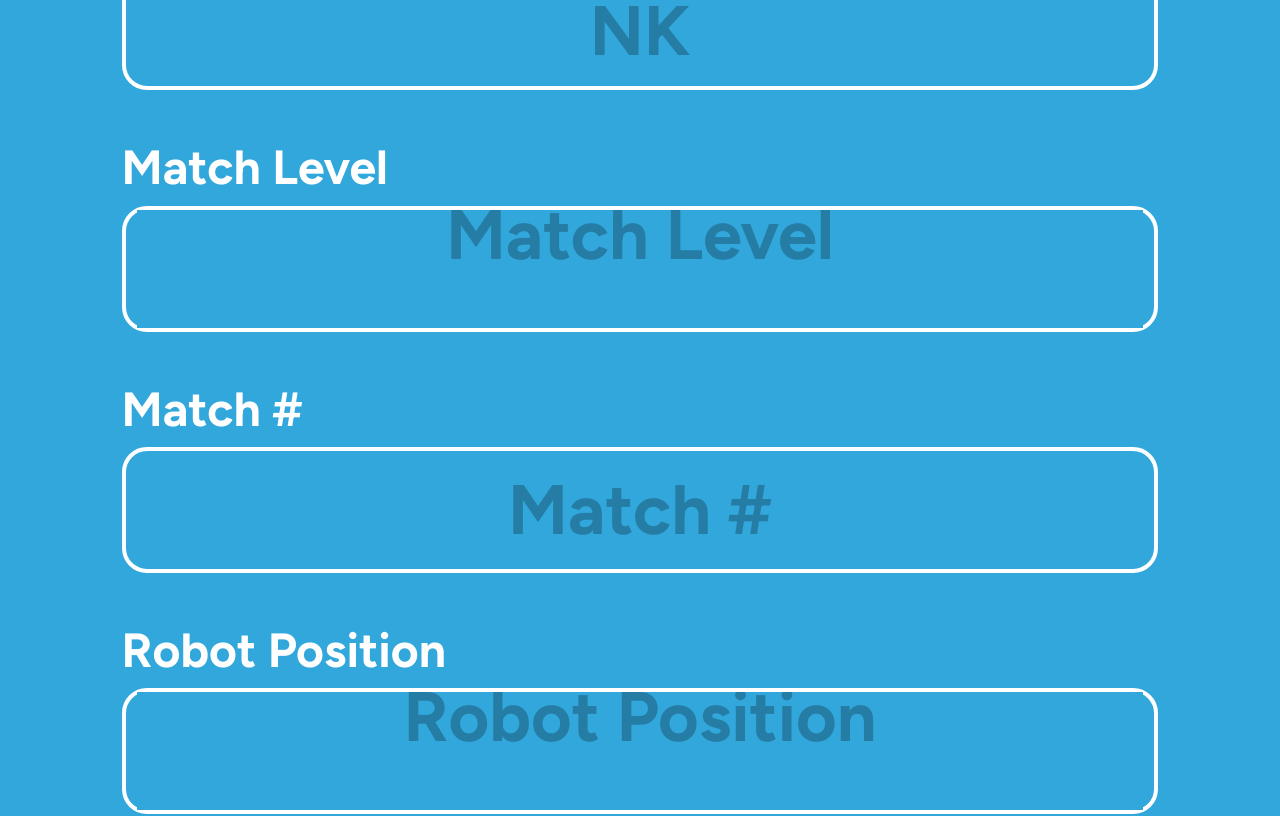
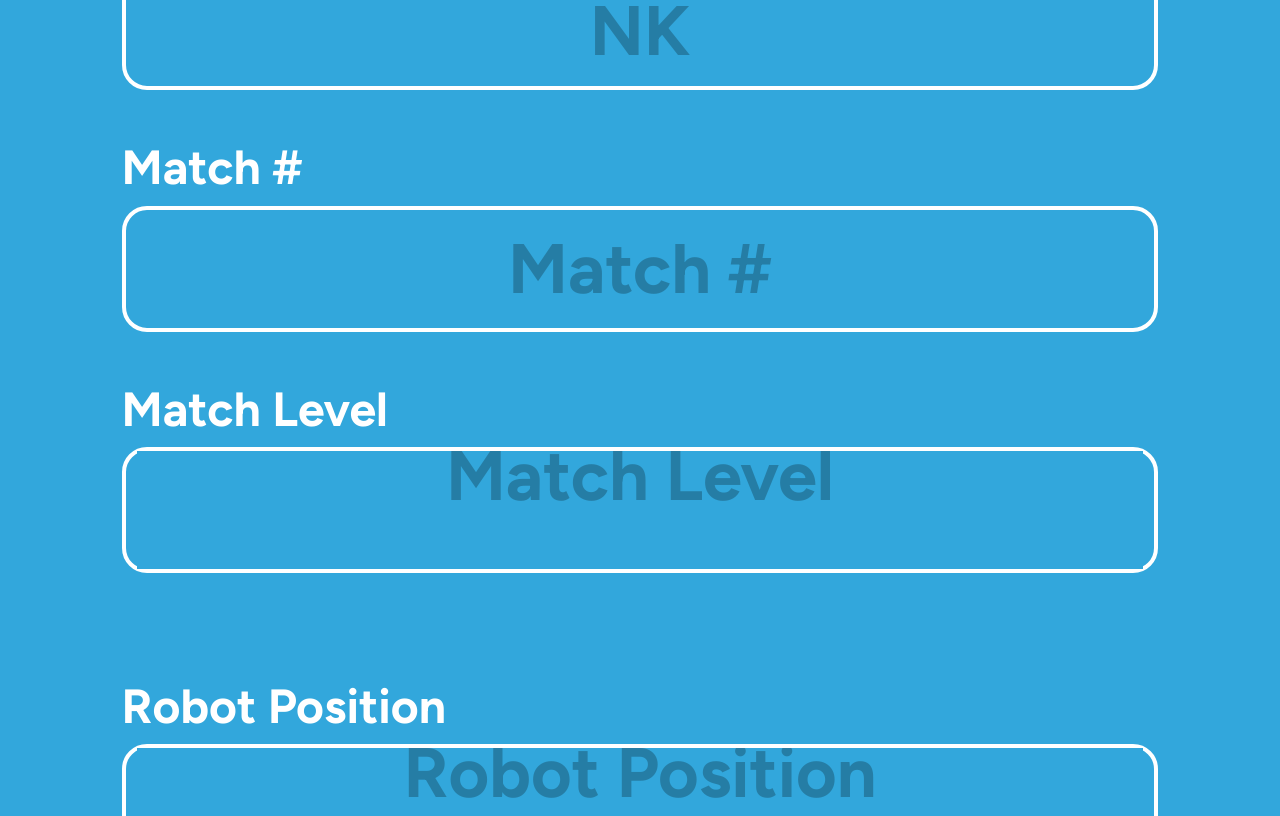
Before and after one commit to PhantomCatz/2024IntegratedScoutingApps, a React (Create React App) app in the folder integrated-scouting-apps/: page /scoutingapp/match in a window 1280 px wide. Shown: the part 760-1576 px from the top of the page. Built offline with nearby package versions, Linux system fonts and the light colour scheme; the HTML template or start-up script is replaced by a standard one; a web font is replaced by a local one.

Commit message:
latest changes

```diff
--- a/integrated-scouting-apps/src/routes/match.tsx
+++ b/integrated-scouting-apps/src/routes/match.tsx
@@ -1,6 +1,6 @@
 import '../public/stylesheets/style.css';
 import logo from '../public/images/logo.png';
-import no_image from '../public/images/no_image.png';
+import back from '../public/images/back.png';
 import field_blue from '../public/images/field_blue.png';
 import field_red from '../public/images/field_red.png';
 import { useRef, useEffect, useState } from 'react';
@@ -12,6 +12,8 @@ import TextArea from 'antd/es/input/TextArea';
 function MatchScout(props: any) {
   const [form] = Form.useForm();
   const [color, setColor] = useState(false);
+  const [isVisible, setIsVisible] = useState(false);
+  const imageURI = useRef<string>();
   const canvasRef = useRef<ReactSketchCanvasRef>(null);
   useEffect(() => document.title = props.title, [props.title]);
   const eventname = process.env.REACT_APP_EVENTNAME;
@@ -21,20 +23,21 @@ function MatchScout(props: any) {
     const body = {
       "matchIdentifier": {
         "initials": event.initials,
-        "robot": event.robotnum,
+        "robot_position": event.robotpos,
         "match_event": eventname,
-        "match_level": event.matchlevel,
+        "match_level": event.matchlevel + event.roundnum,
         "match_number": event.matchnum,
         "team_number": teamNum,
+        "starting_position": event.startingloc,
       },
       "auto": {
         "auto_preload": event.preloaded,
         "auto_preload_scored": event.preloadscored,
         "auto_leave": event.leavespawn,
-        "auto_amps_scored": event.auto_ampscored,
-        "auto_speaker_scored": event.auto_speakerscored,
+        "auto_amps_scored": event.auton_ampscored,
+        "auto_speaker_scored": event.auton_speakerscored,
         "auto_scoring_location": event.auton_scoringloc,
-        "auto_pieces_picked": event.auton_piecespicked,
+        "auto_pieces_picked": event.piecespicked,
         "auto_missed_pieces_amp": event.auton_missedpiecesamp,
         "auto_missed_pieces_speaker": event.auton_missedpiecesspeaker,
         "auto_path": autoPath,
@@ -81,7 +84,7 @@ function MatchScout(props: any) {
         method: "POST",
         body: JSON.stringify(body),
         headers: {
-          "Access-Control-Request-Headers": "Content-Type, Origin",
+          "Access-Control-Request-Headers": "*",
           "Content-Type": "application/json",
           "Origin": "localhost:3000",
           "Database": "MatchScouting"
@@ -92,19 +95,72 @@ function MatchScout(props: any) {
       console.log(err);
     }
   };
+  async function updateTeamNumber() {
+    try {
+      if (isVisible) {
+        const matchID = eventname + "_" + form.getFieldValue('matchlevel') + form.getFieldValue('matchnum') + "m" + form.getFieldValue('roundnum');
+        const response = await fetch('https://www.thebluealliance.com/api/v3/match/' + matchID,
+          {
+            method: "GET",
+            headers: {
+              'X-TBA-Auth-Key': process.env.REACT_APP_TBA_AUTH_KEY as string,
+            }
+          });
+        const data = await response.json();
+        console.log(data);
+        const team_color = form.getFieldValue('robotpos').substring(0, form.getFieldValue('robotpos').indexOf('_'));
+        setColor((team_color === "red" ? true : false));
+        const team_num = form.getFieldValue('robotpos').substring(form.getFieldValue('robotpos').indexOf('_') + 1) - 1;
+        const fullTeam = (data.alliances[team_color].team_keys[team_num] !== null ? data.alliances[team_color].team_keys[team_num] : 0);
+        teamNum = fullTeam.substring(3);
+        console.log(teamNum);
+      }
+      else {
+        const matchID = eventname + "_" + form.getFieldValue('matchlevel') + form.getFieldValue('matchnum');
+        const response = await fetch('https://www.thebluealliance.com/api/v3/match/' + matchID,
+          {
+            method: "GET",
+            headers: {
+              'X-TBA-Auth-Key': process.env.REACT_APP_TBA_AUTH_KEY as string,
+            }
+          });
+        const data = await response.json();
+        console.log(data);
+        const team_color = form.getFieldValue('robotpos').substring(0, form.getFieldValue('robotpos').indexOf('_'));
+        setColor((team_color === "red" ? true : false));
+        const team_num = form.getFieldValue('robotpos').substring(form.getFieldValue('robotpos').indexOf('_') + 1) - 1;
+        const fullTeam = (data.alliances[team_color].team_keys[team_num] !== null ? data.alliances[team_color].team_keys[team_num] : 0);
+        teamNum = fullTeam.substring(3);
+        console.log(teamNum);
+      }
+    }
+    catch (err) {
+      console.log(err);
+    }
+  }
+  async function calculateMatchLevel() {
+    const matchlevel = form.getFieldValue('matchlevel');
+    if (matchlevel !== "qm") {
+      setIsVisible(true);
+    }
+    else {
+      setIsVisible(false);
+    }
+  }
   function preMatch() {
     type FieldType = {
-      initials?: string;
-      matchlevel?: string;
-      matchnum?: number;
-      robotpos?: string;
-      startingloc?: string;
-      preloaded?: boolean;
+      initials: string,
+      matchlevel: string,
+      matchnum: number,
+      robotpos: string,
+      startingloc: string,
+      preloaded: boolean,
+      roundnum: number,
     };
     const rounds = [
-      { label: "Qualifications", value: "qual" },
-      { label: "Elimination", value: "elim" },
-      { label: "Finals", value: "final" },
+      { label: "Qualifications", value: "qm" },
+      { label: "Semifinals", value: "sf"},
+      { label: "Finals", value: "f1" },
     ];
     const robotpos = [
       { label: "R1", value: "red_1" },
@@ -125,17 +181,21 @@ function MatchScout(props: any) {
         <Form.Item<FieldType> name="initials" rules={[{ required: true, message: 'Please input your initials!' }]}>
           <Input placeholder='NK' maxLength={2} className="input"/>
         </Form.Item>
+        <h2>Match #</h2>
+        <Form.Item<FieldType> name="matchnum" rules={[{ required: true, message: 'Please input the match number!' }]}>
+          <InputNumber controls placeholder='Match #' min={1} onChange={updateTeamNumber} className="input"/>
+        </Form.Item>
         <h2>Match Level</h2>
         <Form.Item<FieldType> name="matchlevel" rules={[{ required: true, message: 'Please input the match level!' }]}>
-          <Select placeholder='Match Level' options={rounds} className="input"/>
+          <Select placeholder='Match Level' options={rounds} onChange={()=> {calculateMatchLevel(); updateTeamNumber();}} className="input"/>
         </Form.Item>
-        <h2>Match #</h2>
-        <Form.Item<FieldType> name="matchnum" rules={[{ required: true, message: 'Please input the match number!' }]}>
-          <InputNumber controls placeholder='Match #' min={1} className="input"/>
+        <h2 style={{ display: isVisible ? 'inherit' : 'none' }}>Round #</h2>
+        <Form.Item<FieldType> name="roundnum" rules={[{ required: isVisible ? true : false, message: 'Please input the round number!' }]}>
+          <InputNumber controls placeholder='Round #' min={1} onChange={updateTeamNumber} style={{ display: isVisible ? 'inherit' : 'none' }} className="input"/>
         </Form.Item>
         <h2>Robot Position</h2>
         <Form.Item<FieldType> name="robotpos" rules={[{ required: true, message: 'Please input the robot position!' }]}>
-          <Select placeholder='Robot Position' options={robotpos} className="input"/>
+          <Select placeholder='Robot Position' options={robotpos} onChange={updateTeamNumber} className="input"/>
         </Form.Item>
         <h2>Starting Location</h2>
         <Form.Item<FieldType> name="startingloc" rules={[{ required: true, message: 'Please input the starting location!' }]}>
@@ -150,15 +210,15 @@ function MatchScout(props: any) {
   }
   function AutonMatch() { //needs to be capitalized to have the dynamic field work
     type FieldType = {
-      auton_speakerscored?: number;
-      auton_ampscored?: number;
-      auton_missedpiecesamp?: number;
-      auton_missedpiecesspeaker?: number;
-      leavespawn?: boolean;
-      auton_scoringloc?: string;
-      preloadscored?: boolean;
-      piecespicked?: string;
-      auton_comments?: string;
+      auton_speakerscored: number,
+      auton_ampscored: number,
+      auton_missedpiecesamp: number,
+      auton_missedpiecesspeaker: number,
+      leavespawn: boolean,
+      auton_scoringloc: string,
+      preloadscored: boolean,
+      piecespicked: string,
+      auton_comments: string,
     };
     const scoringloc = [
       { label: "Amp", value: "amp" },
@@ -235,33 +295,24 @@ function MatchScout(props: any) {
   }
   function teleopMatch() {
     type FieldType = {
-      tele_speakerscored?: number,
-      tele_ampscored?: number,
-      timesamplified?: number,
-      groundintake?: boolean,
-      sourceintake?: boolean,
-      tele_scoringloc?: string,
-      amplifyscored?: boolean,
-      cooppressed?: boolean,
-      cooppressed1st?: boolean,
-      traversedstage?: boolean,
-      tele_piecespicked?: string,
-      tele_missedpiecesamp?: number,
-      tele_missedpiecesspeaker?: number,
+      tele_speakerscored: number,
+      tele_ampscored: number,
+      timesamplified: number,
+      groundintake: boolean,
+      sourceintake: boolean,
+      tele_scoringloc: string,
+      amplifyscored: boolean,
+      cooppressed: boolean,
+      cooppressed1st: boolean,
+      traversedstage: boolean,
+      tele_missedpiecesamp: number,
+      tele_missedpiecesspeaker: number,
     };
     const scoringloc = [
       { label: "Amp", value: "amp" },
       { label: "Speaker", value: "speaker" },
       { label: "Both", value: 'both' },
       { label: "None", value: 'none' },
-    ];
-    const piecespicked = [
-      { label: "W1", value: "wing1" },
-      { label: "W2", value: "wing2" },
-      { label: "W3", value: 'wing3' },
-      { label: "C1", value: "center1" },
-      { label: "C2", value: "center2" },
-      { label: "C3", value: 'center3' },
     ];
     return (
       <div>
@@ -305,10 +356,6 @@ function MatchScout(props: any) {
         <Form.Item<FieldType> name="traversedstage">
           <Checkbox className='input_checkbox'/>
         </Form.Item>
-        <h2>Pieces Picked</h2>
-        <Form.Item<FieldType> name="tele_piecespicked" rules={[{ required: true }]}>
-          <Select placeholder='Pieces Picked' mode='multiple' options={piecespicked} className="input"/>
-        </Form.Item>
         <h2>Missed Amp Pieces</h2>
         <Form.Item<FieldType> name="tele_missedpiecesamp" rules={[{ required: true }]}>
           <InputNumber controls placeholder='0' min={0} className="input"/>
@@ -322,13 +369,13 @@ function MatchScout(props: any) {
   }
   function endMatch() {
     type FieldType = {
-      climbed?: boolean;
-      timeleft?: number;
-      harmony?: boolean;
-      spotlit?: boolean;
-      climbingaffected?: boolean;
-      parked?: boolean;
-      trapscored?: boolean;
+      climbed: boolean,
+      timeleft: number,
+      harmony: boolean,
+      spotlit: boolean,
+      climbingaffected: boolean,
+      parked: boolean,
+      trapscored: boolean,
     };
     return (
       <div className='matchbody'>
@@ -365,16 +412,16 @@ function MatchScout(props: any) {
   }
   function overall() {
     type FieldType = {
-      robotdied?: boolean;
-      pushing?: number;
-      defended?: boolean;
-      hoarded?: boolean;
-      wasdefended?: boolean;
-      numpenalties?: number;
-      penaltiesincurred?: string;
-      comments?: string;
-      driverskill?: number,
-      counterdefense?: number,
+      robotdied: boolean;
+      pushing: number;
+      defended: boolean;
+      hoarded: boolean;
+      wasdefended: boolean;
+      numpenalties: number;
+      penaltiesincurred: string;
+      comments: string;
+      driverskill: number,
+      counterdefense: number,
     };
     return (
       <div className='matchbody'>
@@ -382,15 +429,15 @@ function MatchScout(props: any) {
         <Form.Item<FieldType> name="robotdied">
           <Checkbox className='input_checkbox'/>
         </Form.Item>
-        <h2>Pushing</h2>
+        <h2>Pushing (0-4)</h2>
         <Form.Item<FieldType> name="pushing" rules={[{ required: true }]}>
           <InputNumber controls min={0} max={4} value={0} className="input"/>
         </Form.Item>
-        <h2>Counterdefense</h2>
+        <h2>Counterdefense (0-4)</h2>
         <Form.Item<FieldType> name="counterdefense" rules={[{ required: true }]}>
           <InputNumber controls min={0} max={4} value={0} className="input"/>
         </Form.Item>
-        <h2>Driver Skill</h2>
+        <h2>Driver Skill (0-4)</h2>
         <Form.Item<FieldType> name="driverskill" rules={[{ required: true }]}>
           <InputNumber controls min={0} max={4} value={0} className="input"/>
         </Form.Item>
@@ -453,10 +500,12 @@ function MatchScout(props: any) {
     <body>
       <div className='banner'>
         <header>
-        <img src={no_image} style={{height: 64 + 'px', paddingTop: '5%'}} alt=''></img>
+          <a href='/scoutingapp'>
+            <img src={back} style={{height: 64 + 'px', paddingTop: '5%'}} alt=''></img>
+          </a>
           <table>
             <td>
-              <img src={logo} style={{height: 256 + 'px'}} alt=''></img>
+              <img src={logo} style={{ height: 256 + 'px' }} alt='' ></img>
             </td>
             <td>
               <h1 style={{display: 'inline-block', textAlign: 'center'}}>Match Scout</h1>
@@ -466,12 +515,30 @@ function MatchScout(props: any) {
       </div>
       <Form
         form={form}
+        initialValues={{
+          auton_speakerscored: false,
+          auton_ampscored: false,
+          leavespawn: false,
+          preloadscored: false,
+
+          groundintake: false,
+          sourceintake: false,
+          amplifyscored: false,
+          cooppressed: false,
+          cooppressed1st: false,
+          traversedstage: false,
+
+          climbed: false,
+          harmony: false,
+          spotlit: false,
+          climbingaffected: false,
+          parked: false,
+          trapscored: false,
+        }}
         onFinish={async event => {
-          let imageURI = "";
-          canvasRef.current?.exportImage('png').then(data => imageURI = data);
-          console.log(imageURI);
-          await setNewMatchScout(event, imageURI);
-          window.location.reload();
+          canvasRef.current?.exportImage('png').then(data => imageURI.current = data);
+          await setNewMatchScout(event, imageURI.current as string);
+          // window.location.reload();
         }}
       >
         <Tabs defaultActiveKey="1" items={items} className='tabs' />
```
